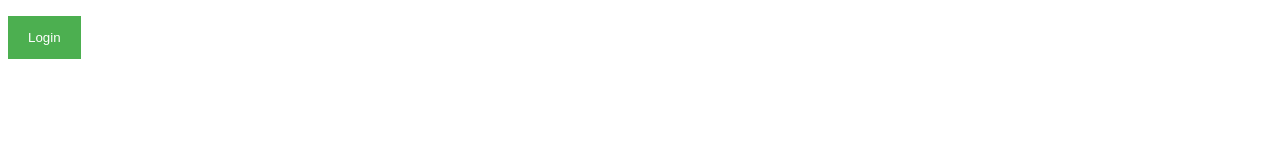
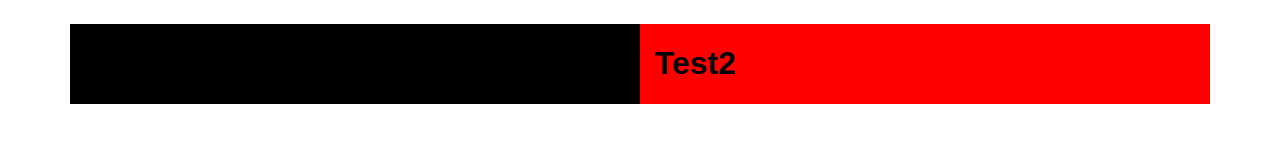
Before and after one commit to randy6/FinalProject, a website: page index.html in a window 1280 px wide. Drawn offline with nearby package versions, Linux system fonts and the light colour scheme.

Commit message:
Made new branch for UI -Jordon

```diff
--- a/index.html
+++ b/index.html
@@ -6,11 +6,13 @@
   <meta name="viewport" content="width=device-width, initial-scale=1.0">
   <title> Planner </title>
   <link rel="stylesheet" type="text/css" href="style.css" />
+  <link rel="stylesheet" href="node_modules/bootstrap/dist/css/bootstrap-grid.css" />
 </head>
 
 <body>
+  <div id="screen"></div>
 
-  <button onclick="document.getElementById('id01').style.display='block'" style="width:auto;">Login</button>
+  <!-- <button onclick="document.getElementById('id01').style.display='block'" style="width:auto;">Login</button>
 
   <div id="id01" class="modal">
 
@@ -38,9 +40,14 @@
         <span class="psw">Forgot <a href="#">password?</a></span>
       </div>
     </form>
-  </div>
+  </div> -->
 
-  <script>
+  <!-- Javascript sources below -->
+  <script src="node_modules/axios/axios.min.js"></script>
+  <script src="node_modules/jquery/dist/jquery.js"></script>
+  <script type="module" src="render.js"></script>
+
+  <!-- <script>
     // Get the modal
     var modal = document.getElementById('id01');
 
@@ -50,7 +57,7 @@
         modal.style.display = "none";
       }
     }
-  </script>
+  </script> -->
 
 </body>
 
--- a/package.json
+++ b/package.json
@@ -17,6 +17,9 @@
   },
   "homepage": "https://github.com/randy6/FinalProject#readme",
   "dependencies": {
-    "browser-sync": "^2.26.7"
+    "axios": "^0.19.0",
+    "bootstrap": "^4.4.1",
+    "browser-sync": "^2.26.7",
+    "jquery": "^3.4.1"
   }
 }
--- a/render.js
+++ b/render.js
@@ -1 +1,31 @@
 /* This is where the functionality will take place. */
+
+/* Render the Board */
+export const loadBoard = function () {
+    return `<div class="container">
+                <div class="row">
+                    <div id="Planner" class="col">
+                        <div>
+                            <h1> Test </h1>
+                        </div>
+                    </div>
+                    <div id="Accounts" class="col">
+                        <div>
+                            <h1> Test2 </h2>
+                        </div>
+                    </div>
+                </div>
+            </div>`;
+};
+
+/* Render All */
+export const loadAll = function () {
+    const $screen = $('#screen');
+
+    $screen.append(loadBoard());
+};
+
+/* Execute loadAll */
+$(function () {
+    loadAll();
+});
--- a/style.css
+++ b/style.css
@@ -1,4 +1,14 @@
 /* Adding beauty modifiers to the site itself here. */
+
+#Planner.col {
+  width: auto;
+  background-color: black;
+}
+
+#Accounts.col {
+  width: auto;
+  background-color: red;
+}
 
 body {
   font-family: Arial, Helvetica, sans-serif;
```
Also changed, not shown: 1 other file.
